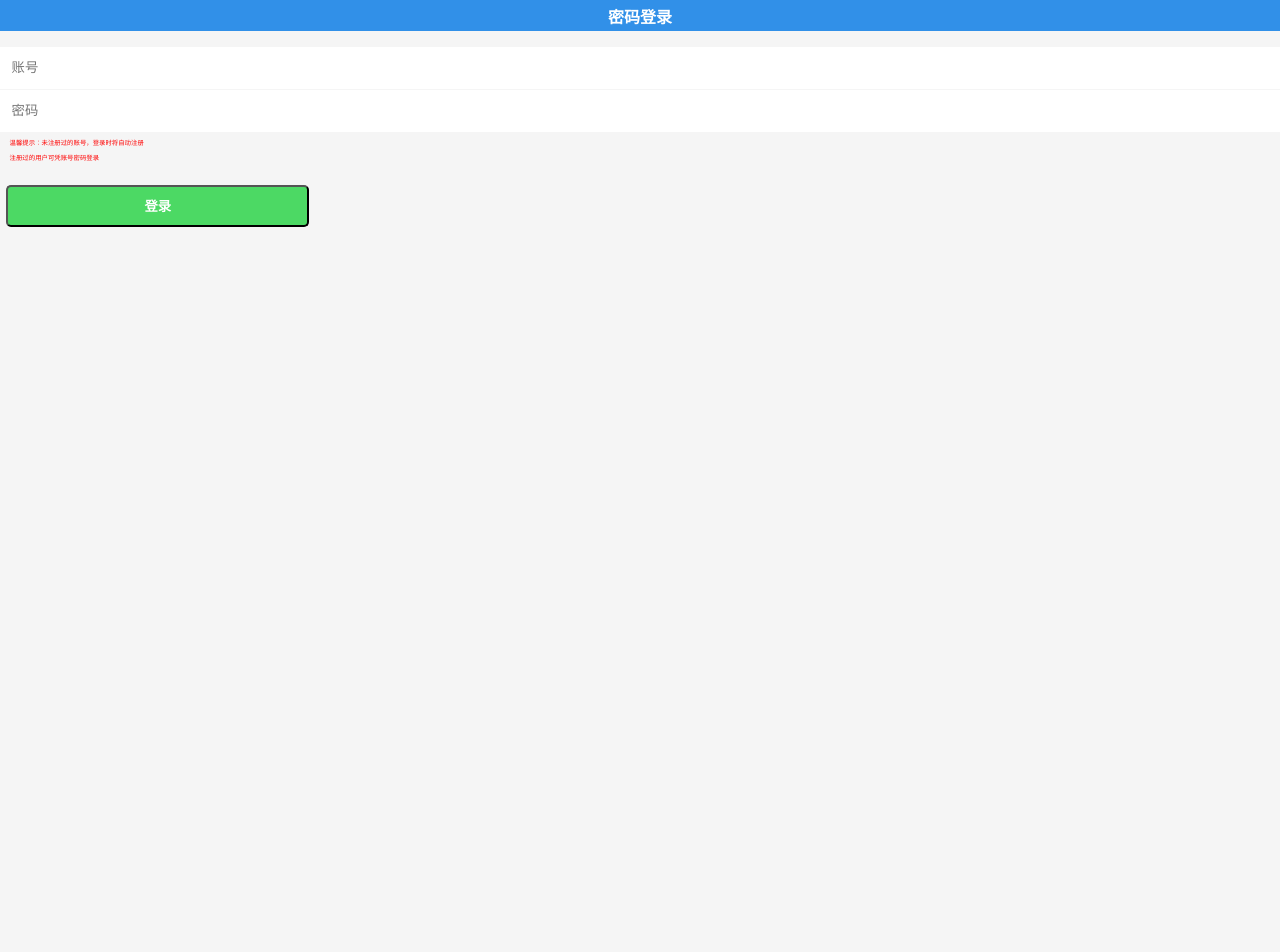
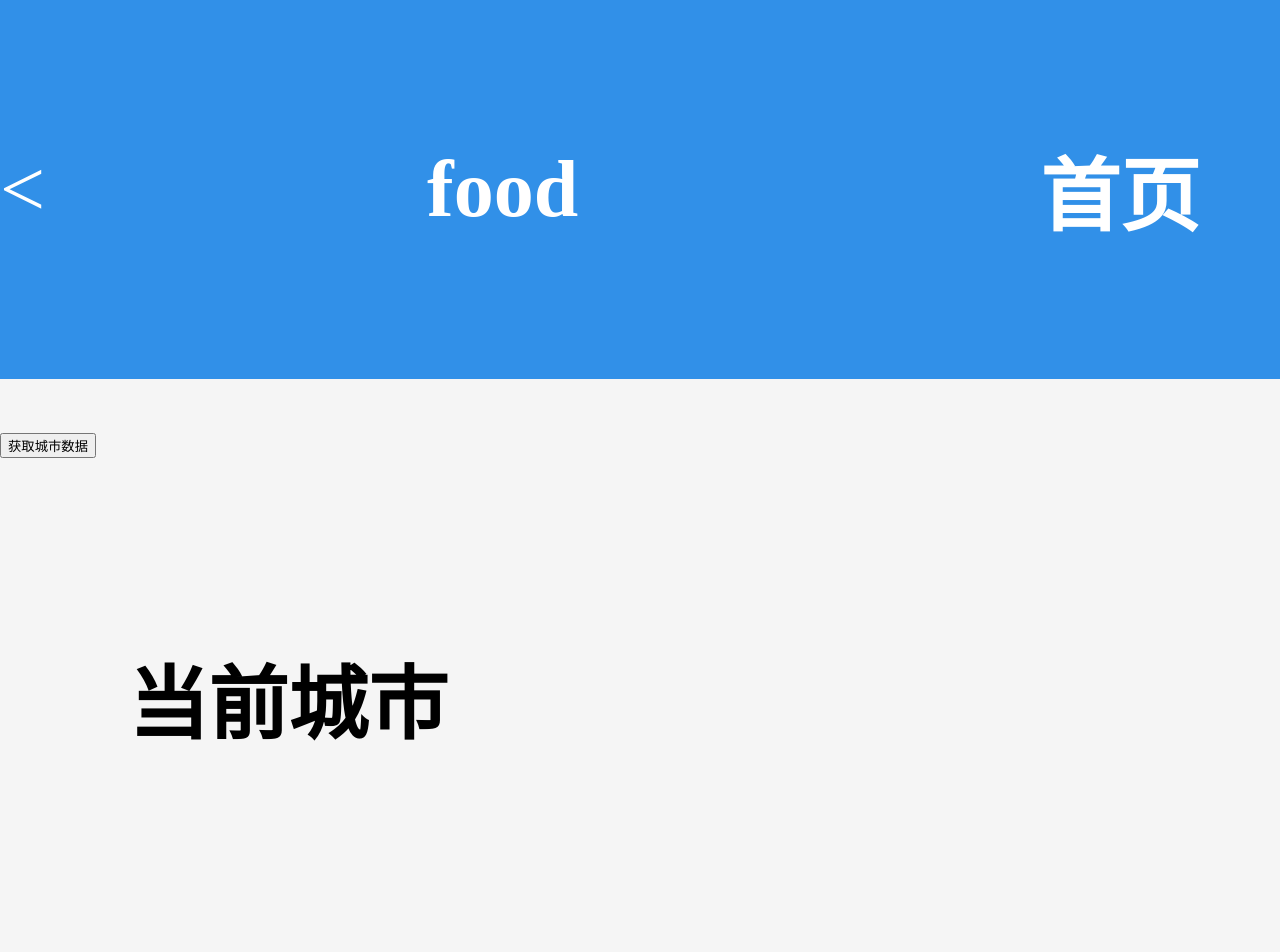
Before and after one commit to Tina-record/foodApp, a Vue app: page /#/ in a window 1280 px wide. Shown: the top 952 px of the page. Before the commit the page ends 800 px from the top, so only its background shows below. Built offline with nearby package versions, Linux system fonts and the light colour scheme.

Commit message:
增加选择城市界面样式

```diff
--- a/index.html
+++ b/index.html
@@ -12,6 +12,7 @@
     <meta name="x5-fullscreen" content="true">
 
     <title>food-app</title>
+    <script src="./src/resize.js"></script>
     <style>
       body{
         background-color: #f5f5f5;
@@ -25,5 +26,6 @@
     <div id="app">
     	<router-view></router-view>
     </div>
+
   </body>
 </html>
--- /dev/null
+++ b/src/components/address.vue
@@ -0,0 +1,130 @@
+<template>
+    <div>
+
+        <Header logo=true title="首页" goBack=true></Header>
+        <router-link to="/passwordLogin"></router-link>
+        <article class="main">
+            <button @click="checkCities">获取城市数据</button>
+            <section class="currentCity">
+                <h4 class="hotCity">当前城市</h4>
+                <div class="defaultCity">
+                    <p v-model="defaultCity"></p>
+                    <p>&gt;</p>
+                </div>
+            </section>
+            <section class="popularCity">
+                <h4>热门城市</h4>
+                <ul>
+                    <!-- <li v-for="cityArr in cities">{{cityArr.city }}</li> -->
+                    <li>北</li>
+                    <li>上</li>
+                    <li>广</li>
+                    <li>杭</li>
+                    <li>成</li>
+                    <li>重</li>
+                    <li>长</li>
+                    <li>佛</li>
+                </ul>
+            </section>
+        </article>
+    </div>
+</template>
+
+<script>
+import Header from './header'
+import axios from 'axios'
+
+export default {
+    components:{
+        Header
+    },
+    data(){
+        return{
+            defaultCity:''
+        }
+    },
+    methods:{
+        checkCities:function(){
+            var cities = 'https://tina-record.github.io/foodApp/v1/cities'
+            console.log(cities);
+            axios
+                .get(cities)
+                .then(response => (this.decideCities(response)))
+                .catch(function (error) {alert("网络无法访问");});
+        },
+        decideCities:function(response){
+            console.log(response.data.data)
+             console.log(response.data)
+            if(response.data.statu === 200){
+
+                console.log("suc")
+
+            }else{
+            console.log("服务器出错");
+            }
+        }
+    }
+
+
+
+}
+</script>
+
+<style>
+    .main{
+        margin: 0;
+        padding: 0;
+        font-family: "Microsoft Yahei";
+        font-size: 1rem;
+    }
+
+    .currentCity{
+        display: flex;
+        flex-direction: column;
+        padding: 0 .8rem;
+    }
+    .defaultCity{
+        display: flex;
+        flex-direction: row;
+        justify-content: space-between;
+    }
+    .popularCity{
+        display: flex;
+        flex-direction: column;
+        margin: 0;
+        padding: 0;
+    }
+
+    .hotCity{
+        padding: 0.8rem;
+    }
+
+    ul {
+        width:100%;
+        margin: 0;
+        padding: 0;
+        list-style:none;
+        display: flex;
+        align-content: center;
+        justify-content: center;
+        flex-wrap: wrap;
+    }
+    li{
+        width:24%;
+        height: 2rem;
+        text-align: center;
+        list-style:none;
+        border-top:0.025rem solid #e4e4e4;
+        border-left:0.025rem solid #e4e4e4;
+        text-align: center;
+        background-color: #fff;
+        color: #3190e8;
+        font: 0.6rem/1.75rem "Microsoft YaHei";
+    }
+
+    li:nth-child(4n-3){
+        border-left:none;
+    }
+
+
+</style>
--- a/src/components/header.vue
+++ b/src/components/header.vue
@@ -1,12 +1,22 @@
 <template>
     <section class="header">
-        <p class="headerParagraph">{{message}}</p>
+        <p v-if="goBack">&lt;</p>
+        <p v-if="logo" class="headerParagraph">food</p>
+        <p v-if="title" class="headerParagraph">{{title}}</p>
     </section>
 </template>
 
 <script>
 export default {
-    props:["message"]
+    props:["title","goBack","logo"],
+
+    data(){
+        return{
+            show:false
+        }
+
+    }
+
 }
 </script>
 
@@ -14,20 +24,18 @@ export default {
     @colorBlue: #3190e8;
     .header{
         width: 100%;
-        height: 1.95rem;
+        height: 70%;
         display: flex;
-        align-content: center;
-        justify-content: center;
-        margin: 0 auto;
-        padding: 0;
+        justify-content: space-between;
+        padding: .8rem 0;
         font-family:"Microsoft Yahei";
         text-align: center;
         color: #ffffff;
         background-color: @colorBlue;
     }
     .headerParagraph{
-        margin: auto;
-        padding: 0;
+        margin: auto 0;
+        padding: 0 1rem;
         font-size: 1rem;
         font-weight: 900;
     }
--- a/src/components/passwordLogin.vue
+++ b/src/components/passwordLogin.vue
@@ -1,6 +1,6 @@
 <template>
     <div>
-        <Header message="密码登录"></Header>
+        <Header title="密码登录"></Header>
         <main>
             <form class="loginForm">
                 <div class="input_container">
@@ -34,7 +34,6 @@ export default {
             username:'',
             password:''
         }
-
     },
     methods:{
         checkform:function(){
@@ -46,6 +45,7 @@ export default {
                 .catch(function (error) {alert("网络无法访问");});
         },
         checkResult:function(response){
+            console.log(response.data)
             if(response.data.statu === 200){
 
                 //判断具体数据
--- /dev/null
+++ b/src/resize.js
@@ -0,0 +1,13 @@
+
+(function(doc, win) {
+    var docEl = doc.documentElement;
+        resizeEvt = 'orientationchange' in window ? 'orientationchange' : 'resize';
+        recalc = function() {
+            var clientWidth = docEl.clientWidth;
+            if (!clientWidth) return;
+            docEl.style.fontSize = 20 * (clientWidth / 320) + 'px';
+        };
+    if (!doc.addEventListener) return;
+    win.addEventListener(resizeEvt, recalc, false);
+    doc.addEventListener('DOMContentLoaded', recalc, false);
+})(document, window);
```
Also changed, not shown: src/router/index.js (+6 -1 lines), src/App.vue (line endings or trailing spaces), 1 other file (tests, documents, lock files or other folders).
